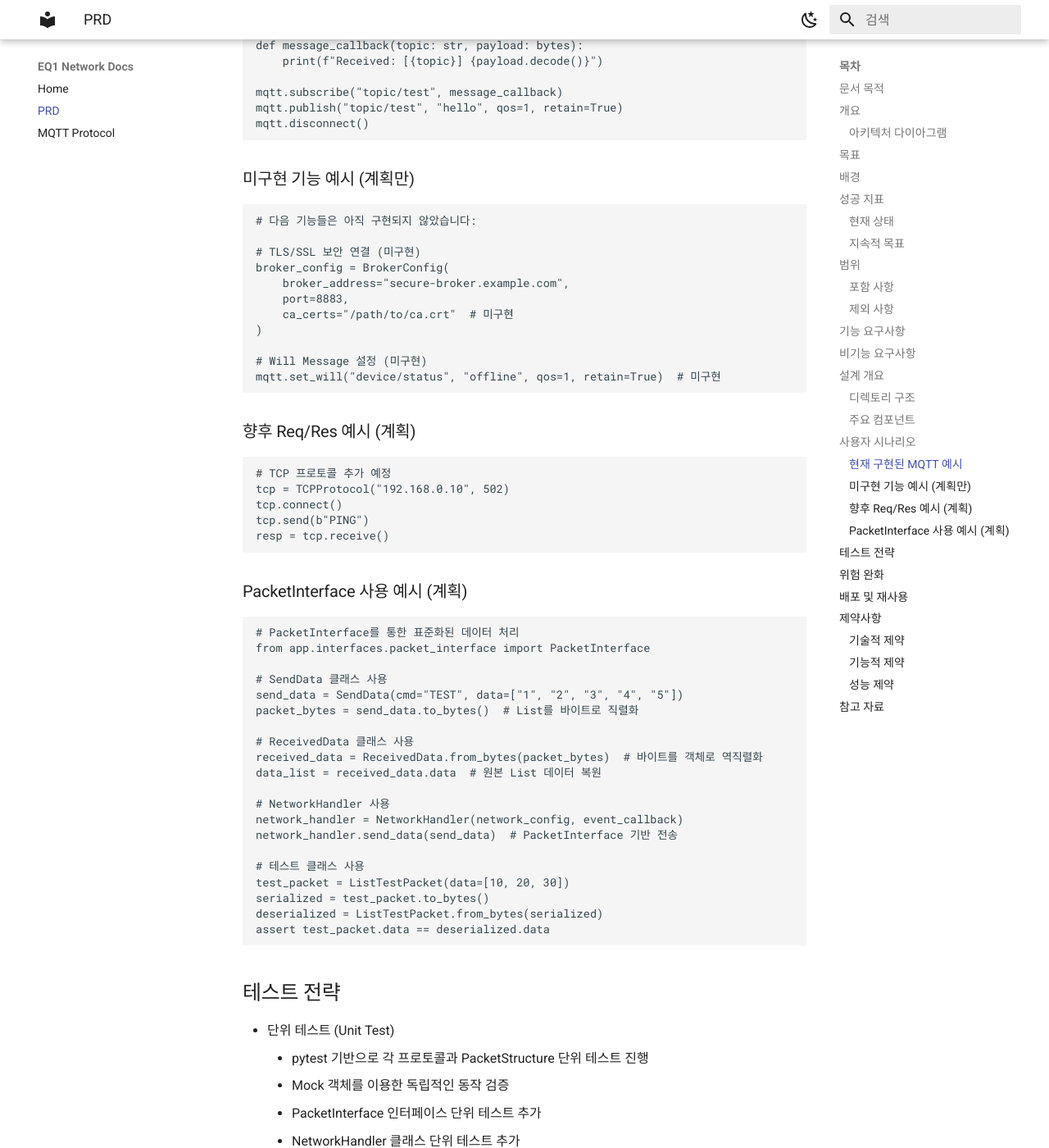
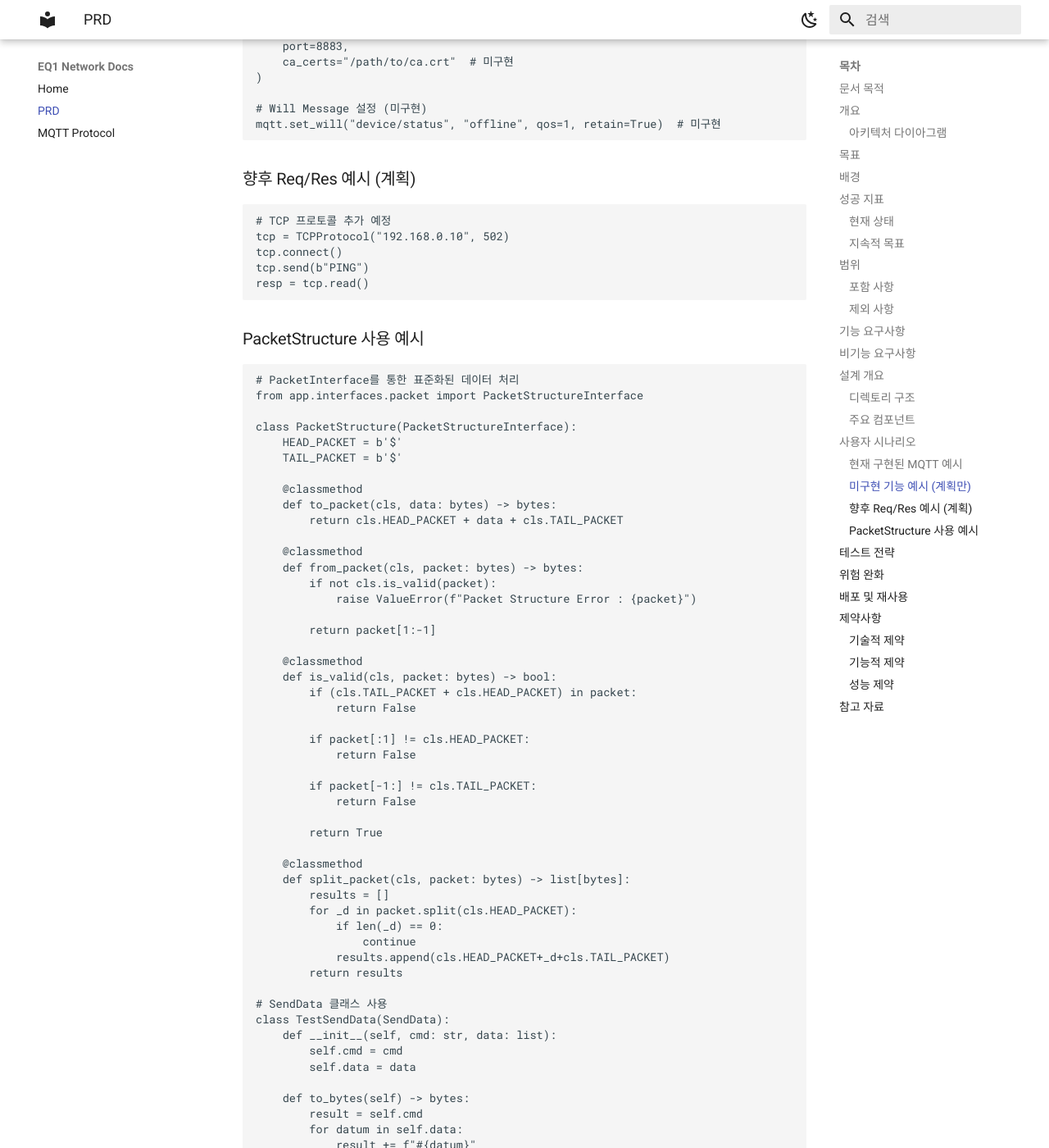
Before and after one commit to CREFLEINC/eq1_network, an MkDocs documentation site: the page built from docs/prd.md, in a window 1280 px wide and 1400 px high, scrolled down 6691 px. Shown: the whole window at 82% size. Built offline with MkDocs 1.6.1 and Material for MkDocs 9.7.7, drawn with Linux system fonts in a browser that asks for light colours; some of the changed text lies outside the part shown.

Commit message:
edit docs files

````diff
--- a/docs/prd.md
+++ b/docs/prd.md
@@ -8,7 +8,7 @@
 - MQTT를 시작으로 다양한 통신 프로토콜을 표준화된 인터페이스로 지원합니다.
 - 신규 프로토콜을 플러그인 방식으로 쉽게 확장할 수 있습니다.
 - 공통 ReqRes / PubSub 인터페이스와 일관된 직렬화 규칙을 제공합니다.
-- Core-Network 연동: PacketInterface 인터페이스를 통한 표준화된 패킷 처리 시스템을 제공합니다.
+- Core-Network 연동: PacketStructureInterface 인터페이스를 통한 표준화된 패킷 처리 시스템을 제공합니다.
 
 ### 아키텍처 다이아그램
 ```mermaid
@@ -19,7 +19,7 @@
 
     NET --> MANAGER["Protocol Manager"]
     MANAGER --> INTERFACES["ReqRes / PubSub Interfaces"]
-    INTERFACES --> PACKET["PacketInterface"]
+    INTERFACES --> PACKET["PacketStructureInterface"]
     INTERFACES --> PROTOCOLS["Protocol Plugins"]
 
     PROTOCOLS --> MQTT["MQTTProtocol"]
@@ -62,10 +65,10 @@
 - 패킷 구조화 및 직렬화
 - MQTT 프로토콜 구현
 - 단위 테스트 및 샘플 예제
-- PacketInterface 인터페이스 구현
-- SendData/ReceivedData 클래스 PacketInterface 상속
-- NetworkHandler 클래스 PacketInterface 지원 추가
-- PacketStructure 의존성 제거 및 worker 모듈 개선
+- PacketStructureInterface 인터페이스 구현
+- SendData/ReceivedData 클래스 구현
+- NetworkHandler 클래스 구현
+- Listener/Requester 워커 모듈 구현
 
 ### 제외 사항
 - UI (GUI, Web)
@@ -75,19 +78,18 @@
 ## 기능 요구사항
 | ID   | 요구사항 | 상세 |
 | :--- | :--- | :--- |
-| **F-01** | **플러그인 기반 통신 모듈** | - `IProtocol` 인터페이스를 상속한 클래스를 `protocols` 디렉토리에 추가하는 것만으로 신규 프로토콜이 확장되어야 함.<br/>- `ProtocolManager`는 지정된 경로에서 사용 가능한 프로토콜을 동적으로 탐색하고 로드해야 함. |
-| **F-02** | **ReqRes 인터페이스** | - `ReqResProtocol` 추상 클래스는 다음 메서드를 반드시 포함해야 함:<br/>  - `connect()` / `disconnect()`: 대상과의 연결 수립 및 종료<br/>  - `send(data: bytes)`: 데이터 동기 전송<br/>  - `receive() -> bytes`: 응답 데이터 수신 (Blocking)<br/>  - `is_connected() -> bool`: 연결 상태 반환 |
-| **F-03** | **PubSub 인터페이스** | - `PubSubProtocol` 추상 클래스는 다음 메서드를 반드시 포함해야 함:<br/>  - `connect()` / `disconnect()`: 브로커와의 연결 수립 및 종료<br/>  - `publish(topic: str, payload: bytes)`: 메시지 발행<br/>  - `subscribe(topic: str, callback: Callable)`: 토픽 구독 및 콜백 등록<br/>  - `unsubscribe(topic: str)`: 토픽 구독 취소 |
-| **F-04** | **PacketStructure** | - 모든 통신 데이터는 `PacketStructure` 추상 클래스를 상속하여 구현.<br/>- `build() -> bytes`: 패킷 객체를 전송 가능한 `bytes`로 직렬화.<br/>- `parse(bytes) -> PacketStructure`: 수신된 `bytes`를 패킷 객체로 역직렬화.<br/>- `frame_type`: 패킷의 종류나 명령을 식별하는 속성을 제공.<br/>- `payload`: 실제 데이터가 담기는 `bytes` 형식의 속성을 제공. |
-| **F-05** | **RFC 준수 MQTTProtocol 구현** | - `PubSubProtocol` 인터페이스를 `paho-mqtt` 라이브러리로 구현.<br/>- **현재 구현**: Username/Password 인증, Retained Messages
-- **미구현**: TLS/SSL 보안, Will Message<br/>- **예기치 못한 연결 실패 시 자동 재연결** (지수 백오프)<br/>- 재연결 시 구독 자동 복구 및 메시지 큐 처리<br/>- QoS (0, 1, 2) 레벨 완전 지원<br/>- 상세한 RFC 준수 에러 처리 (rc 1-5) |
+| **F-01** | **플러그인 기반 통신 모듈** | - `BaseProtocol` 인터페이스를 상속한 클래스를 `protocols` 디렉토리에 추가하는 것만으로 신규 프로토콜이 확장되어야 함.<br/>- `ProtocolManager`는 지정된 경로에서 사용 가능한 프로토콜을 동적으로 탐색하고 로드해야 함. |
+| **F-02** | **ReqRes 인터페이스** | - `ReqResProtocol` 추상 클래스는 다음 메서드를 반드시 포함해야 함:<br/>  - `connect()` / `disconnect()`: 대상과의 연결 수립 및 종료<br/>  - `send(data: bytes)`: 데이터 동기 전송<br/>  - `read() -> Tuple[bool, Optional[bytes]]`: 응답 데이터 수신 (Non-blocking)<br/>  - `is_connected() -> bool`: 연결 상태 반환 |
+| **F-03** | **PubSub 인터페이스** | - `PubSubProtocol` 추상 클래스는 다음 메서드를 반드시 포함해야 함:<br/>  - `connect()` / `disconnect()`: 브로커와의 연결 수립 및 종료<br/>  - `publish(topic: str, message: str, qos: int, retain: bool)`: 메시지 발행<br/>  - `subscribe(topic: str, callback: Callable)`: 토픽 구독 및 콜백 등록<br/>  - `unsubscribe(topic: str, callback: Callable)`: 토픽 구독 취소 |
+| **F-04** | **PacketStructure** | - 모든 통신 데이터는 `PacketStructure` 클래스를 통해 처리.<br/>- `to_packet(data: bytes) -> bytes`: 데이터를 패킷으로 직렬화.<br/>- `from_packet(packet: bytes) -> bytes`: 패킷을 데이터로 역직렬화.<br/>- `is_valid(packet: bytes) -> bool`: 패킷 유효성 검사.<br/>- `split_packet(packet: bytes) -> list[bytes]`: 패킷 분할. |
+| **F-05** | **RFC 준수 MQTTProtocol 구현** | - `PubSubProtocol` 인터페이스를 `paho-mqtt` 라이브러리로 구현.<br/>- **현재 구현**: Username/Password 인증, Retained Messages<br/>- **현재 구현**: 예기치 못한 연결 실패 시 자동 재연결 (지수 백오프)<br/>- **현재 구현**: 재연결 시 구독 자동 복구 및 메시지 큐 처리<br/>- **현재 구현**: QoS (0, 1, 2) 레벨 완전 지원<br/>- **현재 구현**: 상세한 RFC 준수 에러 처리 |
 | **F-06** | **Thread-safe 보장** | - publish, subscribe, unsubscribe, 큐 처리 등 모든 API가 thread-safe해야 함 |
 | **F-07** | **테스트 코드 제공** | - `pytest`와 `unittest.mock`을 사용하여 각 컴포넌트의 독립적인 동작을 검증.<br/>- `MQTTProtocol` 테스트를 위해 Mock MQTT 브로커를 사용.<br/>- CI 환경에서 실행 가능해야 하며, 코드 커버리지 90% 이상을 목표로 함. |
-| **F-08** | **PacketInterface 인터페이스** | - `abc.ABC` 기반의 `PacketInterface` 추상 클래스 구현<br/>- `to_bytes() -> bytes`: 객체를 전송 가능한 바이트로 직렬화<br/>- `from_bytes(bytes) -> PacketInterface`: 바이트 데이터를 객체로 역직렬화<br/>-|
-| **F-09** | **SendData 클래스 PacketInterface 상속** | - 기존 `SendData` 클래스가 `PacketInterface` 인터페이스를 상속받도록 수정<br/>- `to_bytes()` 및 `from_bytes()` 메서드 구현<br/>-|
-| **F-10** | **ReceivedData 클래스 PacketInterface 상속** | - 기존 `ReceivedData` 클래스가 `PacketInterface` 인터페이스를 상속받도록 수정<br/>- `to_bytes()` 및 `from_bytes()` 메서드 구현<br/>-|
-| **F-11** | **NetworkHandler 클래스 PacketInterface 지원** | - `send`, `receive` 메서드가 포함된 클래스 구축<br/>- PacketInterface 지원 추가<br/>-|
-| **F-12** | **PacketStructure 의존성 제거** | - PacketStructure 의존성 제거 및 PacketInterface 기반으로 변경<br/>- worker 모듈들(Listener, Requester)의 PacketStructure 의존성 제거<br/>-|
+| **F-08** | **PacketStructureInterface 인터페이스** | - `abc.ABC` 기반의 `PacketStructureInterface` 추상 클래스 구현<br/>- `to_packet(data: bytes) -> bytes`: 데이터를 패킷으로 직렬화<br/>- `from_packet(packet: bytes) -> bytes`: 패킷을 데이터로 역직렬화<br/>- `is_valid(packet: bytes) -> bool`: 패킷 유효성 검사<br/>- `split_packet(packet: bytes) -> list[bytes]`: 패킷 분할 |
+| **F-09** | **SendData 클래스 구현** | - `abc.ABC` 기반의 `SendData` 추상 클래스 구현<br/>- `to_bytes() -> bytes`: 객체를 전송 가능한 바이트로 직렬화 |
+| **F-10** | **ReceivedData 클래스 구현** | - `abc.ABC` 기반의 `ReceivedData` 추상 클래스 구현<br/>- `from_bytes(data: bytes) -> Self`: 바이트 데이터를 객체로 역직렬화 |
+| **F-11** | **NetworkHandler 클래스 구현** | - `send`, `receive` 메서드가 포함된 클래스 구축<br/>- Listener, Requester 워커 모듈과 연동 |
+| **F-12** | **워커 모듈 구현** | - Listener: 수신 처리 스레드<br/>- Requester: 송신 처리 스레드<br/>- 이벤트 기반 콜백 처리 |
 
 ## 비기능 요구사항
 | ID | 요구사항 | 상세 |
@@ -101,38 +103,36 @@
 
 ### 디렉토리 구조
 ```
-communicator/
+app/
 ├── common/         # 예외, 로깅
-├── interfaces/     # Protocol 인터페이스, PacketInterface
+├── interfaces/     # Protocol 인터페이스, PacketStructureInterface 인터페이스
 ├── protocols/      # MQTTProtocol 등
 ├── manager/        # 프로토콜 로딩 및 관리
-├── worker/         # Listener, Requester (PacketStructure 의존성 제거 예정)
-├── tests/          # 단위 테스트
-└── requirements.txt
+├── worker/         # Listener, Requester
+├── data.py         # SendData, ReceivedData
+├── network.py      # NetworkHandler
+└── cli.py          # CLI 인터페이스
 ```
 
 ### 주요 컴포넌트
 - **인터페이스 레이어**
     - `ReqResProtocol` / `PubSubProtocol`: 통신 유형별 표준 인터페이스
     - `BaseProtocol`: 모든 프로토콜의 공통 기반 인터페이스
-    - **`PacketInterface`**: 패킷 직렬화/역직렬화 표준 인터페이스
+    - **`PacketStructureInterface`**: 패킷 직렬화/역직렬화 표준 인터페이스
 - **데이터 클래스**
-    - **`SendData`**: 전송 데이터 클래스 (PacketInterface 상속 예정)
-    - **`ReceivedData`**: 수신 데이터 클래스 (PacketInterface 상속 예정)
-    - **`PacketStructure`**: 기존 패킷 구조화 클래스 (의존성 제거 예정)
+    - **`SendData`**: 전송 데이터 추상 클래스
+    - **`ReceivedData`**: 수신 데이터 추상 클래스
+    - **`PacketStructure`**: 패킷 구조화 클래스
 - **네트워크 핸들러**
-    - **`NetworkHandler`**: 네트워크 통신 핸들러 (PacketInterface 지원 추가 예정)
+    - **`NetworkHandler`**: 네트워크 통신 핸들러
 - **워커 모듈**
-    - **`Listener`**: 수신 처리 스레드 (PacketStructure 의존성 제거 예정)
-    - **`Requester`**: 송신 처리 스레드 (PacketStructure 의존성 제거 예정)
+    - **`Listener`**: 수신 처리 스레드
+    - **`Requester`**: 송신 처리 스레드
 - **RFC 준수 MQTT 구현**
     - `MQTTProtocol`: paho-mqtt 기반 RFC 준수 구현
-    - `MQTTConfig`: 설정 관리를 위한 데이터 클래스
+    - `BrokerConfig`, `ClientConfig`: 설정 관리를 위한 데이터 클래스
 - **보안 및 신뢰성**
     - Username/Password 인증
-    - TLS/SSL 암호화 연결
-    - Will Message (Last Will and Testament)
-    - Retained Messages
     - **예기치 못한 연결 실패 시 자동 재연결** (지수 백오프)
     - 재연결 시 구독 복구 및 메시지 큐 처리
     - Thread-safe 설계
@@ -189,44 +189,92 @@
 tcp = TCPProtocol("192.168.0.10", 502)
 tcp.connect()
 tcp.send(b"PING")
-resp = tcp.receive()
+resp = tcp.read()
 ```
 
-### PacketInterface 사용 예시 (계획)
+### PacketStructure 사용 예시
 ```python
 # PacketInterface를 통한 표준화된 데이터 처리
-from app.interfaces.packet_interface import PacketInterface
+from app.interfaces.packet import PacketStructureInterface
+
+class PacketStructure(PacketStructureInterface):
+    HEAD_PACKET = b'$'
+    TAIL_PACKET = b'$'
+
+    @classmethod
+    def to_packet(cls, data: bytes) -> bytes:
+        return cls.HEAD_PACKET + data + cls.TAIL_PACKET
+
+    @classmethod
+    def from_packet(cls, packet: bytes) -> bytes:
+        if not cls.is_valid(packet):
+            raise ValueError(f"Packet Structure Error : {packet}")
+
+        return packet[1:-1]
+
+    @classmethod
+    def is_valid(cls, packet: bytes) -> bool:
+        if (cls.TAIL_PACKET + cls.HEAD_PACKET) in packet:
+            return False
+
+        if packet[:1] != cls.HEAD_PACKET:
+            return False
+
+        if packet[-1:] != cls.TAIL_PACKET:
+            return False
+
+        return True
+
+    @classmethod
+    def split_packet(cls, packet: bytes) -> list[bytes]:
+        results = []
+        for _d in packet.split(cls.HEAD_PACKET):
+            if len(_d) == 0:
+                continue
+            results.append(cls.HEAD_PACKET+_d+cls.TAIL_PACKET)
+        return results
 
 # SendData 클래스 사용
-send_data = SendData(cmd="TEST", data=["1", "2", "3", "4", "5"])
-packet_bytes = send_data.to_bytes()  # List를 바이트로 직렬화
+class TestSendData(SendData):
+    def __init__(self, cmd: str, data: list):
+        self.cmd = cmd
+        self.data = data
+
+    def to_bytes(self) -> bytes:
+        result = self.cmd
+        for datum in self.data:
+            result += f"#{datum}"
+        return result.encode('utf-8')
 
 # ReceivedData 클래스 사용
-received_data = ReceivedData.from_bytes(packet_bytes)  # 바이트를 객체로 역직렬화
-data_list = received_data.data  # 원본 List 데이터 복원
+class TestReceivedData(ReceivedData):
+    @classmethod
+    def from_bytes(cls, data: bytes):
+        data_str = data.decode('utf-8')
+        split_data = data_str.split('#')
+        if len(split_data) == 1:
+            return cls(cmd=split_data[0], data=[])
+        return cls(cmd=split_data[0], data=split_data[1:])
+
+send_data = TestSendData("TEST", ["1", "2", "3", "4", "5"])
+packet_bytes = PacketStructure.to_packet(send_data.to_bytes())  # List를 바이트로 직렬화
 
 # NetworkHandler 사용
 network_handler = NetworkHandler(network_config, event_callback)
-network_handler.send_data(send_data)  # PacketInterface 기반 전송
-
-# 테스트 클래스 사용
-test_packet = ListTestPacket(data=[10, 20, 30])
-serialized = test_packet.to_bytes()
-deserialized = ListTestPacket.from_bytes(serialized)
-assert test_packet.data == deserialized.data
+network_handler.send_data(send_data)  # PacketStructure 기반 전송
 ```
 
 ## 테스트 전략
 - 단위 테스트 (Unit Test)
     - pytest 기반으로 각 프로토콜과 PacketStructure 단위 테스트 진행
     - Mock 객체를 이용한 독립적인 동작 검증
-    - PacketInterface 인터페이스 단위 테스트 추가
+    - PacketStructureInterface 인터페이스 단위 테스트 추가
     - NetworkHandler 클래스 단위 테스트 추가
 - 통합 테스트 (Integration Test)
     - 실제 MQTT 브로커 환경에서 publish/subscribe 기능 검증
     - 향후 Modbus, TCP/UDP 등 다른 프로토콜 추가 시 동일한 시나리오 확장
     - SendData/ReceivedData 클래스 통합 테스트 추가
-    - PacketInterface 기반 통신 통합 테스트 추가
+    - PacketStructure 기반 통신 통합 테스트 추가
 - 자동화
     - CI 파이프라인에서 자동 실행되도록 설정
     - 코드 커버리지 측정을 통해 목표 커버리지 90% 이상 유지
@@ -237,8 +285,8 @@
 | **외부 라이브러리 의존성** | 중간 | 높음 | - 라이브러리 핵심 기능을 직접 호출하지 않고, 어댑터(Adapter) 클래스로 한 번 더 감싸서 구현합니다.<br/>- 이를 통해 문제 발생 시 다른 라이브러리(예: gmqtt)로 최소한의 코드 수정으로 교체할 수 있습니다. |
 | **플러그인 아키텍처의 한계** | 중간 | 높음 | - 초기 인터페이스 설계 시 TCP/IP 기반의 요청/응답 시나리오를 미리 고려하여 `ReqResProtocol` 인터페이스를 정의합니다.<br/>- Modbus 프로토콜 추가 단계에서 PoC(Proof of Concept)를 먼저 진행하여 아키텍처의 확장성을 검증합니다. |
 | **낮은 내부 채택률** | 높음 | 중간 | - 상세한 `README.md`와 예제 코드를 제공하여 사용 장벽을 낮춥니다.<br/>- 주요 사용 예상 팀을 대상으로 초기 버전 데모 및 피드백 세션을 진행하여 요구사항을 반영하고 참여를 유도합니다. |
-| **PacketInterface 설계 복잡성** | 중간 | 중간 | - 간단하고 직관적인 인터페이스 설계로 복잡성 최소화<br/>- 기존 SendData/ReceivedData 클래스와의 호환성 보장<br/>- 충분한 테스트 케이스 작성으로 안정성 확보 |
-| **기존 코드 호환성** | 높음 | 높음 | - 단계적 마이그레이션으로 기존 코드와의 호환성 보장<br/>- PacketStructure와 PacketInterface 병행 지원 기간 설정<br/>- 충분한 테스트를 통한 안정성 검증 |
+| **PacketStructure 설계 복잡성** | 중간 | 중간 | - 간단하고 직관적인 인터페이스 설계로 복잡성 최소화<br/>- 기존 SendData/ReceivedData 클래스와의 호환성 보장<br/>- 충분한 테스트 케이스 작성으로 안정성 확보 |
+| **기존 코드 호환성** | 높음 | 높음 | - 단계적 마이그레이션으로 기존 코드와의 호환성 보장<br/>- PacketStructure와 PacketStructureInterface 병행 지원 기간 설정<br/>- 충분한 테스트를 통한 안정성 검증 |
 
 ## 배포 및 재사용
 - 패키지화
@@ -254,7 +302,7 @@
 ### 기술적 제약
 - **Python 버전**: 3.10.18 (권장)
 - **외부 의존성**: paho-mqtt 1.6.0+
-- **운영체제**: macOS, Linux (테스트 완료), Windows (부분 지원)
+- **운영체제**: Windows, macOS, Linux
 
 ### 기능적 제약
 - **현재 지원**: MQTT v3.1.1 기본 기능만 지원
````
Also changed, not shown: other parts of docs/prd.md (+5 -2 lines), docs/README.md (+37 -17 lines), docs/mqtt_protocol.md (+5 -5 lines).
